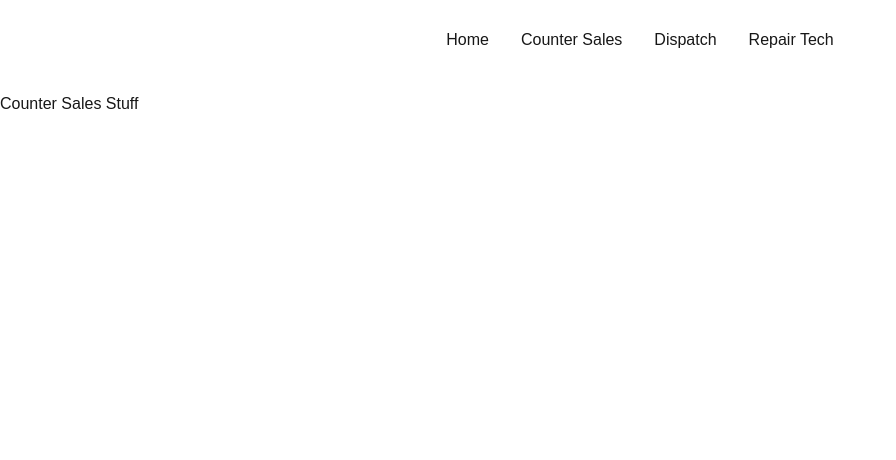
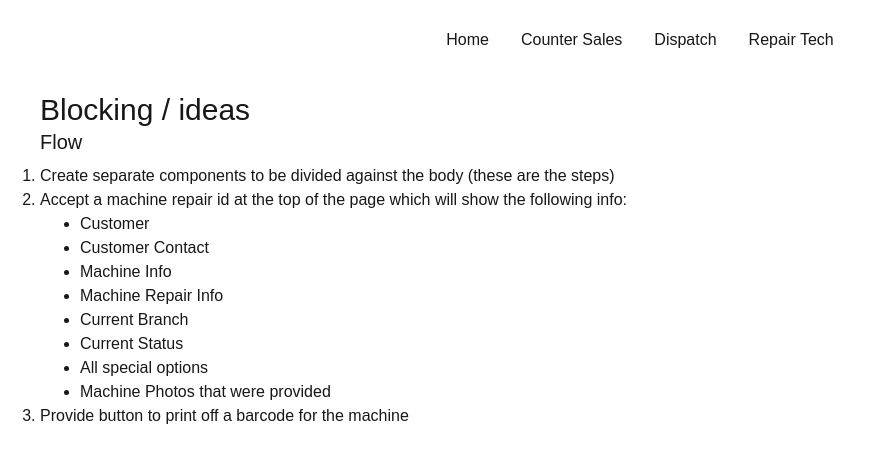
Before and after one commit to WillTaylor2352/MachineRepairs, a Next.js app in the folder machinerepairs/: page /CounterSales in a window 1280 px wide. Shown: the top 460 px of the page, without its empty margins (0-896 px from the left). Built offline with nearby package versions, Linux system fonts and the light colour scheme.

Commit message:
Blocked out role based functions

```diff
--- a/machinerepairs/src/app/(Roles)/CounterSales/page.js
+++ b/machinerepairs/src/app/(Roles)/CounterSales/page.js
@@ -1,3 +1,35 @@
 export default function CounterSales() {
-	return <div>Counter Sales Stuff</div>;
+	return (
+		<div className="ml-10">
+			<h1>Blocking / ideas</h1>
+			<h2>Flow</h2>
+			<ol className="list-decimal">
+				<li>
+					<p>
+						Create separate components to be divided against the body (these are
+						the steps)
+					</p>
+				</li>
+				<li>
+					<p>
+						Accept a machine repair id at the top of the page which will show
+						the following info:
+					</p>
+				</li>
+				<ol className="ml-10 list-disc">
+					<li>Customer</li>
+					<li>Customer Contact</li>
+					<li>Machine Info</li>
+					<li>Machine Repair Info</li>
+					<li>Current Branch</li>
+					<li>Current Status</li>
+					<li>All special options</li>
+					<li>Machine Photos that were provided</li>
+				</ol>
+				<li>
+					<p>Provide button to print off a barcode for the machine</p>
+				</li>
+			</ol>
+		</div>
+	);
 }
--- a/machinerepairs/src/app/(Roles)/DispatchCoordinator/page.js
+++ b/machinerepairs/src/app/(Roles)/DispatchCoordinator/page.js
@@ -1,3 +1,28 @@
 export default function Dispatch() {
-	return <div>Dispatch Stuff</div>;
+	return (
+		<div className="ml-10">
+			<h1>Blocking / ideas</h1>
+			<h2>Flow</h2>
+			<ol className="list-decimal">
+				<li>
+					<p>
+						Create separate components to be divided against the body (these are
+						the steps)
+					</p>
+				</li>
+				<li>
+					<p>
+						Display the transfers that are going from one location to another,
+						as well as the status of each machine.
+					</p>
+				</li>
+				<li>
+					<p>
+						Give controls for adjusting the transfer lists, as well as
+						processing / sending to the next branch
+					</p>
+				</li>
+			</ol>
+		</div>
+	);
 }
--- a/machinerepairs/src/app/(Roles)/RepairTech/page.js
+++ b/machinerepairs/src/app/(Roles)/RepairTech/page.js
@@ -1,3 +1,22 @@
 export default function RepairTech() {
-	return <div>Repairs Tech Stuff</div>;
+	return (
+		<div className="ml-10">
+			<h1>Blocking / ideas</h1>
+			<h2>Flow</h2>
+			<ol className="list-decimal">
+				<li>
+					<p>
+						Accept a machine repair id at the top of the page (or scan a barcode
+						attached to the machine)
+					</p>
+				</li>
+				<li>
+					<p>Display list of issues and prompt for repair notes</p>
+				</li>
+				<li>
+					<p>List the parts used and their quantity</p>
+				</li>
+			</ol>
+		</div>
+	);
 }
```
